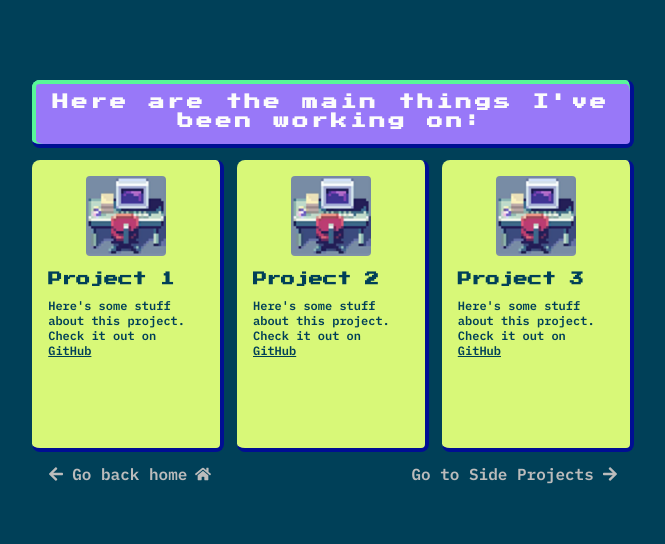
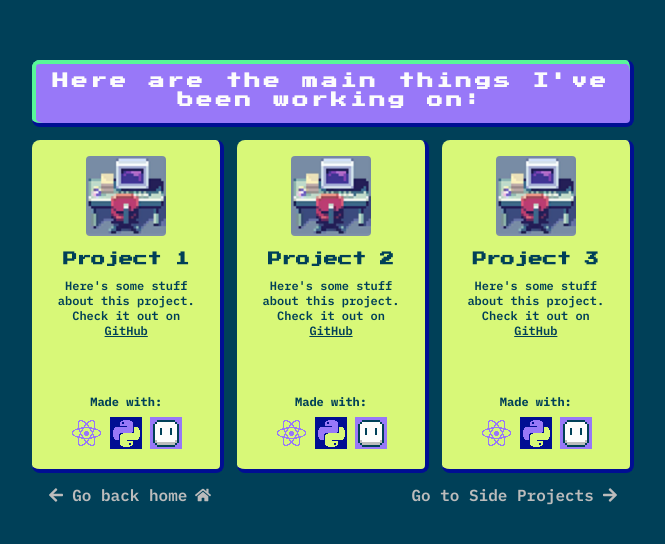
Before and after one commit to kathrynhoule/ryn-portfolio, a React (Vite) app: page /main-projects in a window 1280 px wide. Shown: the part 144-688 px from the top of the page, without its empty margins (307-972 px from the left). Built offline with nearby package versions, Linux system fonts and the light colour scheme.

Commit message:
updates styling for icons on project cards

```diff
--- a/src/components/ProjectCard.jsx
+++ b/src/components/ProjectCard.jsx
@@ -1,6 +1,6 @@
 import React from 'react'
 
-const ProjectCard = ({ image, alt, title, description, link, linkText }) => {
+const ProjectCard = ({ image, alt, title, description, link, linkText, icons }) => {
   return (
      <div className='project-card'>
           <img src={image} alt={alt} className='project-image'/>
@@ -12,6 +12,16 @@ const ProjectCard = ({ image, alt, title, description, link, linkText }) => {
                     </a>
                </p>
           </div>
+          <div className='made-with'>
+               <h3>Made with:</h3>
+               <div className='projects-icons'>
+                    {icons.map((icon, index) => (
+                         <a key={index} href={icon.link} target='_blank' rel='noopener noreferrer'>
+                         <img src={icon.src} alt={icon.alt} />
+                         </a>
+                    ))}
+               </div>
+          </div>
      </div>
   )
 }
--- a/src/components/SideProjectCard.jsx
+++ b/src/components/SideProjectCard.jsx
@@ -1,6 +1,6 @@
 import React from 'react'
 
-const SideProjectCard = ({ image, alt, title, description, link, linkText }) => {
+const SideProjectCard = ({ image, alt, title, description, link, linkText, icons }) => {
   return (
      <div className='project-card'>
           <img src={image} alt={alt} className='project-image'/>
@@ -12,6 +12,17 @@ const SideProjectCard = ({ image, alt, title, description, link, linkText }) =>
                     </a>
                </p>
           </div>
+
+          <div className='made-with'>
+          <h3>Made with:</h3>
+               <div className='projects-icons'>
+                    {icons.map((icon, index) => (
+                         <a key={index} href={icon.link} target='_blank' rel='noopener noreferrer'>
+                         <img src={icon.src} alt={icon.alt} />
+                         </a>
+                    ))}
+               </div>
+          </div>
      </div>
   )
 }
--- a/src/styles/Projects.css
+++ b/src/styles/Projects.css
@@ -3,7 +3,7 @@
      grid-template-columns: repeat(3, minmax(128px, 192px));
      grid-template-rows:
           3rem
-          256px
+          auto
           3rem;
      gap: 2rem 0.8rem;
      align-items: start;
@@ -48,6 +48,7 @@
 .project-card {
      display: flex;
      flex-direction: column;
+     justify-content: space-between;
      align-items: center;
      padding: 1rem;
      border-radius: 8px;
@@ -56,13 +57,13 @@
      color: var(--text-secondary);
      border-bottom: 4px solid var(--border-primary);
      border-right: 4px solid var(--border-primary);
-     align-self: stretch;
      height: 100%;
 }
 
 .project-text {
      width: 100%;
-     text-align: left;
+     text-align: center;
+     flex-grow: 1;
 }
 
 .project-text h2 {
@@ -90,6 +91,31 @@
      object-fit: contain;
 }
 
+.made-with {
+     margin-top: auto;
+     text-align: center;
+}
+
+.made-with h3 {
+     font-family: var(--font-main);
+     font-size: 12px;
+     font-weight: bold;
+     margin: 0.5rem 0;
+}
+
+.projects-icons {
+     display: flex;
+     justify-content: center;
+     gap: 0.5rem;
+     flex-wrap: wrap;
+}
+
+.projects-icons img {
+     width: 32px;
+     height: 32px;
+     object-fit: contain;
+}
+
 .projects-footer {
      grid-column: 1 / 4;
      grid-row: 3;
```
